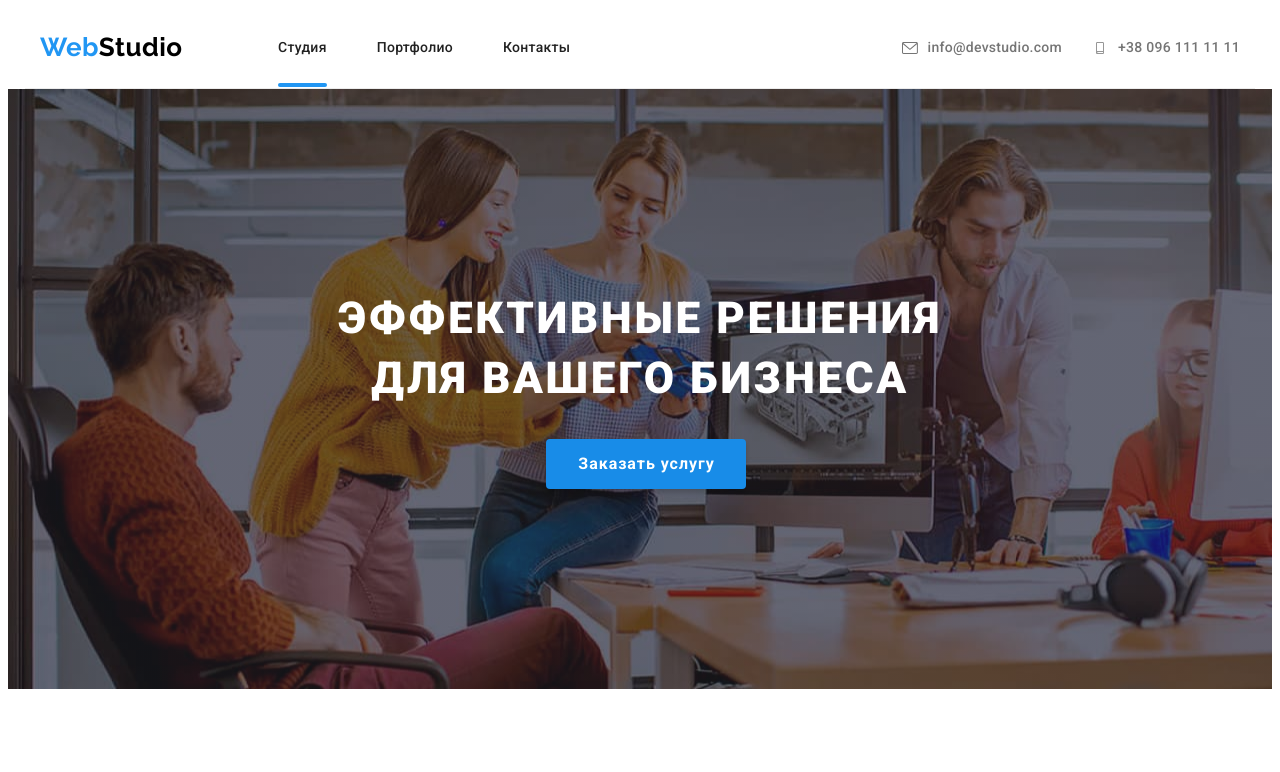
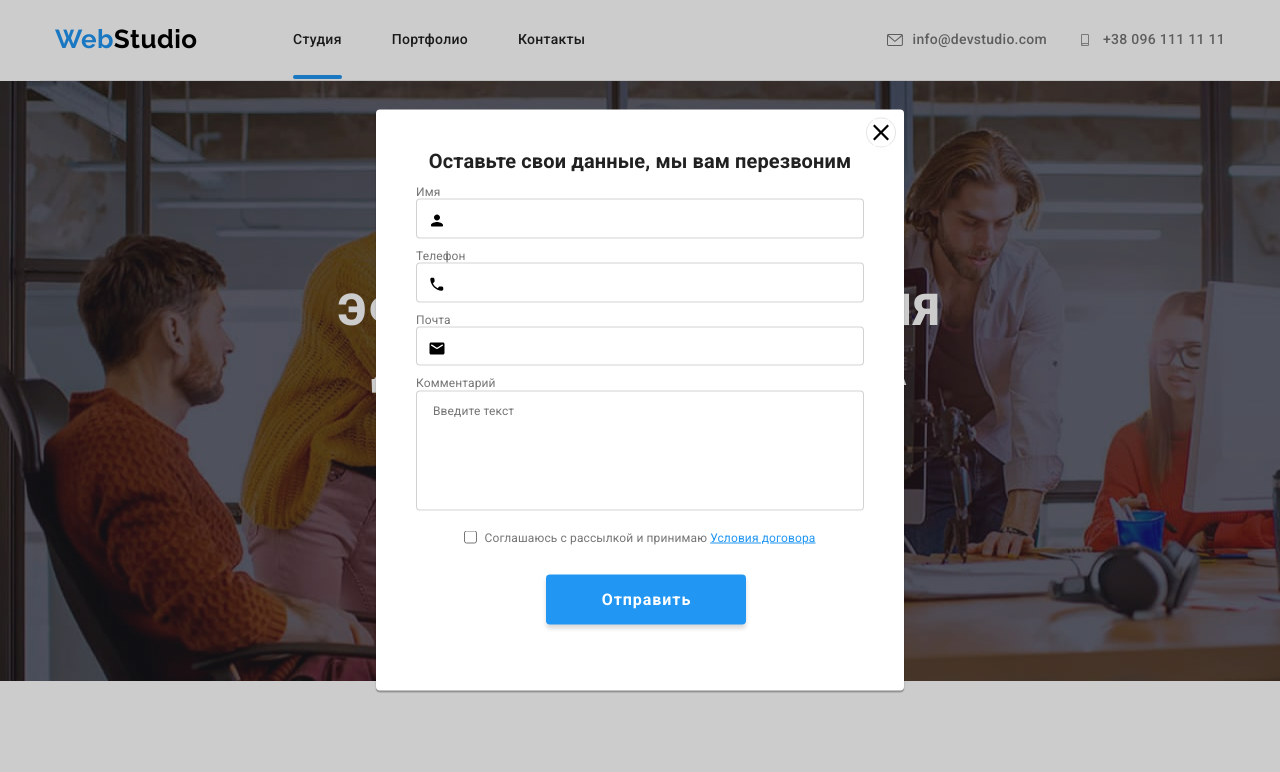
Before and after one commit to HlibTrebin/webstudio, a plain HTML site: page index.html in a window 1280 px wide. Both pictures are taken after a click on the button "Заказать услугу". Shown: the top 772 px of the page. Drawn offline with nearby package versions, Linux system fonts and the light colour scheme.

Commit message:
update sass

```diff
--- a/index.html
+++ b/index.html
@@ -5,7 +5,6 @@
     <meta http-equiv="X-UA-Compatible" content="IE=edge" />
     <meta name="viewport" content="width=device-width, initial-scale=1.0" />
     <title>WebStudio</title>
-
     <link
       href="https://fonts.googleapis.com/css2?family=Raleway:wght@700&family=Roboto:wght@400;500;700;900&display=swap"
       rel="stylesheet"
@@ -13,9 +12,16 @@
     <link rel="preconnect" href="https://fonts.googleapis.com" />
     <link rel="preconnect" href="https://fonts.gstatic.com" crossorigin />
     <link rel="preconnect" href="https://fonts.googleapis.com" />
-    <link rel="preconnect" href="https://fonts.gstatic.com" crossorigin />
-    <link rel="stylesheet" href="./css/main.min.css" />
-    <!-- <link rel="stylesheet" href="./css/styles.css"> -->
+<link rel="preconnect" href="https://fonts.gstatic.com" crossorigin />
+<link
+rel="stylesheet"
+href="https://cdnjs.cloudflare.com/ajax/libs/modern-normalize/1.1.0/modern-normalize.min.css"
+integrity="sha512-wpPYUAdjBVSE4KJnH1VR1HeZfpl1ub8YT/NKx4PuQ5NmX2tKuGu6U/JRp5y+Y8XG2tV+wKQpNHVUX03MfMFn9Q=="
+crossorigin="anonymous"
+referrerpolicy="no-referrer"
+/>
+            <!-- <link rel="stylesheet" href="./css/styles.css"> -->
+<link rel="stylesheet" href="./css/main.min.css" />
   </head>
   <body class="body">
     <!-- шапка -->
@@ -70,7 +76,7 @@
       <section class="dignity">
         <div class="container">
           <h2 class="hide">
-            наши доour-dingintyстоинства - скрыйтый заголовок
+            наши достоинства - скрыйтый заголовок
           </h2>
           <ul class="dignity__list">
             <li class="dignity__item">
@@ -534,8 +540,8 @@
           <button class="callback__button" type="submit">Отправить</button>
         </form>
         <button class="modal__button" data-modal-close>
-          <svg class="modal__icon">
-            <use href="../webstudio/images/icons.svg#icon-close"></use>
+          <svg class="modal__button__icon">
+            <use href="./images/icons.svg#icon-close"></use>
           </svg>
         </button>
       </div>
--- a/portfolio.html
+++ b/portfolio.html
@@ -16,6 +16,14 @@
       href="https://fonts.googleapis.com/css2?family=Raleway:ital,wght@0,700;1,700&family=Roboto:ital,wght@0,400;0,500;0,700;0,900;1,400;1,500;1,700;1,900&display=swap"
       rel="stylesheet"
     />
+    <link
+    rel="stylesheet"
+    href="https://cdnjs.cloudflare.com/ajax/libs/modern-normalize/1.1.0/modern-normalize.min.css"
+    integrity="sha512-wpPYUAdjBVSE4KJnH1VR1HeZfpl1ub8YT/NKx4PuQ5NmX2tKuGu6U/JRp5y+Y8XG2tV+wKQpNHVUX03MfMFn9Q=="
+    crossorigin="anonymous"
+    referrerpolicy="no-referrer"
+  />
+
     <link rel="stylesheet" href="./css/main.min.css">
     <title>WebStudio</title>
   </head>
--- /dev/null
+++ b/sass/components/_backdrop+modal.scss
@@ -0,0 +1,184 @@
+.backdrop {
+  position: fixed;
+  top: 0;
+  left: 0;
+  width: 100%;
+  height: 100%;
+
+  opacity: 1;
+  transition: opacity 250ms cubic-bezier(0.4, 0, 0.2, 1);
+  background-color: rgba(0, 0, 0, 0.2);
+}
+.backdrop.is-hidden {
+  opacity: 0;
+  pointer-events: none;
+
+  & .modal {
+    transform: translate(-50%, -50%) scale(0.9);
+  }
+}
+
+.modal {
+  position: absolute;
+  top: 50%;
+  left: 50%;
+  transform: translate(-50%, -50%) scale(1);
+
+  width: 528px;
+  height: 581px;
+
+  background-color: var(--primary-color-white);
+
+  box-shadow: 0px 1px 3px rgba(0, 0, 0, 0.12), 0px 1px 1px rgba(0, 0, 0, 0.14),
+    0px 2px 1px rgba(0, 0, 0, 0.2);
+
+  border-radius: 4px;
+
+  &__button {
+    position: absolute;
+    top: 0;
+    right: 0;
+
+    margin-top: 8px;
+    margin-right: 8px;
+
+    width: 30px;
+    height: 30px;
+
+    background-color: var(--primary-color-white);
+
+    border-radius: 50%;
+    border: 1px solid rgba(0, 0, 0, 0.1);
+    cursor: pointer;
+
+    &__icon {
+      width: 100%;
+      height: 100%;
+      fill: #000000;
+      background-color: var(--primary-color-white);
+
+      &:hover {
+        fill: var(--primary-color-blue);
+      }
+    }
+  }
+}
+
+.callback {
+  display: flex;
+  flex-direction: column;
+  align-items: center;
+
+  width: 100%;
+  height: 100%;
+
+  padding-top: 40px;
+  padding-right: 40px;
+  padding-bottom: 40px;
+  padding-left: 40px;
+
+  font-weight: 400;
+  font-size: 12px;
+  line-height: 1.17;
+
+  letter-spacing: 0.01em;
+
+  color: var(--primary-text-color);
+}
+.callback__header {
+  margin-bottom: 12px;
+  width: 448px;
+
+  font-weight: 700;
+  font-size: 20px;
+  line-height: 1.15;
+  text-align: center;
+
+  color: var(--primary-color-black);
+}
+
+.label-container {
+  width: 448px;
+  margin-bottom: 10px;
+
+  &:hover,
+  &:focus {
+    fill: var(--primary-color-blue);
+  }
+}
+.label-container > label {
+  justify-content: space-between;
+  display: flex;
+  flex-direction: column;
+
+  width: 448px;
+  position: relative;
+  fill: inherit;
+  transition: fill 250ms cubic-bezier(0.4, 0, 0.2, 1);
+}
+.label-container input {
+  width: 448px;
+
+  padding: 12px 12px 12px 42px;
+
+  border: 1px solid rgba(33, 33, 33, 0.2);
+  border-radius: 4px;
+
+  cursor: pointer;
+  transition: border 250ms cubic-bezier(0.4, 0, 0.2, 1);
+
+  &:hover,
+  &:focus {
+    border: 1px solid var(--primary-color-blue);
+  }
+}
+.label-container svg {
+  position: absolute;
+  left: 12px;
+  top: 50%;
+}
+.callback__comment {
+  margin-bottom: 20px;
+}
+
+.callback__comment > label {
+  display: flex;
+  width: 448px;
+
+  flex-direction: column;
+  justify-content: space-between;
+}
+.callback__comment textarea {
+  padding: 12px 16px;
+  width: 448px;
+  height: 120px;
+
+  font-size: 12px;
+  line-height: 14px;
+  letter-spacing: 0.01em;
+  color: rgba(117, 117, 117, 0.5);
+
+  border: 1px solid rgba(33, 33, 33, 0.2);
+  border-radius: 4px;
+
+  resize: none;
+
+  &:hover,
+  &:focus {
+    border: 1px solid var(--primary-color-blue);
+  }
+}
+.callback__condition > label {
+  display: flex;
+  align-items: center;
+  justify-content: space-evenly;
+
+  & span {
+    margin-left: 7px;
+  }
+  & a {
+    margin-left: 3px;
+    color: var(--primary-color-blue);
+    text-decoration: underline;
+  }
+}
--- a/sass/components/_button.scss
+++ b/sass/components/_button.scss
@@ -1,5 +1,6 @@
 .subscribe__button,
-.hero__button {
+.hero__button,
+.callback__button {
   padding-top: 10px;
   padding-right: 28px;
   padding-bottom: 10px;
@@ -31,6 +32,7 @@
   &:hover,
   &:focus {
     background-color: #188ce8;
+    box-shadow: inset 0px 4px 4px rgba(0, 0, 0, 0.15);
   }
 }
 
@@ -40,3 +42,8 @@
   bottom: 0;
   right: 0;
 }
+.callback__button {
+  margin-top: 30px;
+  padding-top: 10px;
+  padding-bottom: 10px;
+}
--- a/sass/components/_components-main.scss
+++ b/sass/components/_components-main.scss
@@ -2,3 +2,4 @@
 @import "./subscribe-footer";
 @import "./button";
 @import "./social-link";
+@import "./backdrop+modal";
```
Also changed, not shown: css/main.css, css/main.min.css, 2 other files.
